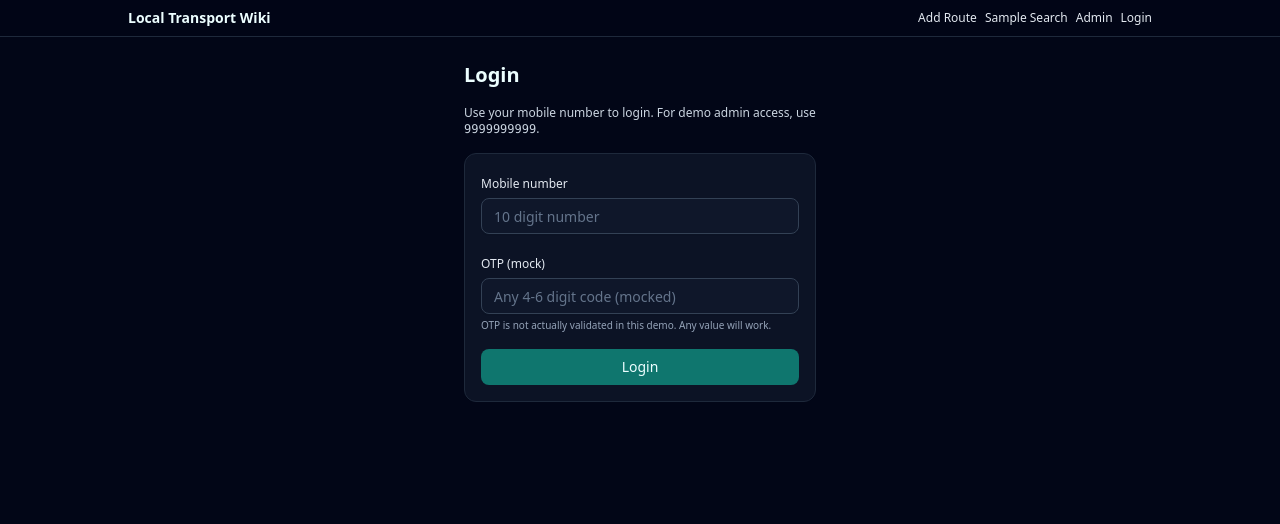
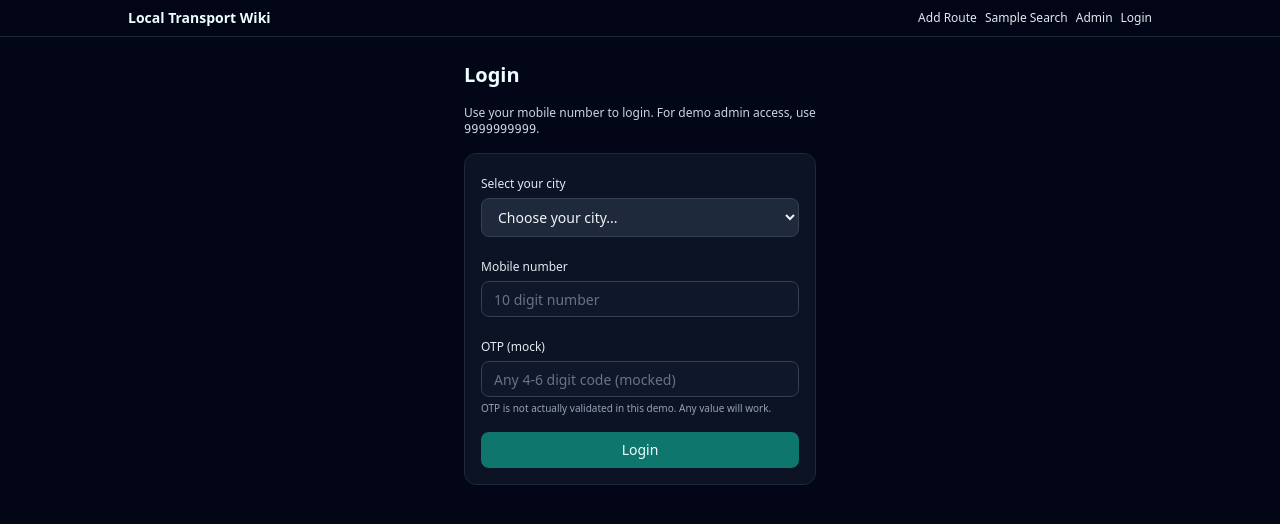
Before and after one commit to subhampaul967/local-route-finder, a Next.js app in the folder frontend/: page /login in a window 1280 px wide. Shown: the top 524 px of the page. Built offline with nearby package versions, Linux system fonts and the light colour scheme.

Commit message:
Add city selection to login page and display selected city on homepage

```diff
--- a/frontend/app/login/page.tsx
+++ b/frontend/app/login/page.tsx
@@ -9,6 +9,95 @@ import { Input } from "@/components/ui/input";
 import { Label } from "@/components/ui/label";
 import { Button } from "@/components/ui/button";
 
+const INDIAN_CITIES = [
+  "Kolkata",
+  "Delhi",
+  "Mumbai",
+  "Durgapur",
+  "Nabadwip",
+  "Chandigarh",
+  "Goa",
+  "Bangalore",
+  "Chennai",
+  "Hyderabad",
+  "Pune",
+  "Jaipur",
+  "Lucknow",
+  "Ahmedabad",
+  "Surat",
+  "Kanpur",
+  "Nagpur",
+  "Indore",
+  "Thane",
+  "Bhopal",
+  "Visakhapatnam",
+  "Pimpri-Chinchwad",
+  "Patna",
+  "Vadodara",
+  "Ghaziabad",
+  "Ludhiana",
+  "Agra",
+  "Nashik",
+  "Faridabad",
+  "Meerut",
+  "Rajkot",
+  "Kalyan-Dombivali",
+  "Vasai-Virar",
+  "Varanasi",
+  "Srinagar",
+  "Aurangabad",
+  "Dhanbad",
+  "Amritsar",
+  "Navi Mumbai",
+  "Allahabad",
+  "Ranchi",
+  "Howrah",
+  "Coimbatore",
+  "Jabalpur",
+  "Gwalior",
+  "Vijayawada",
+  "Jodhpur",
+  "Madurai",
+  "Raipur",
+  "Kota",
+  "Guwahati",
+  "Chandigarh",
+  "Hubli-Dharwad",
+  "Cochin",
+  "Cuttack",
+  "Dehradun",
+  "Durgapur",
+  "Asansol",
+  "Rourkela",
+  "Nanded",
+  "Kolhapur",
+  "Ajmer",
+  "Akola",
+  "Amravati",
+  "Bokaro",
+  "Bhilai",
+  "Bilaspur",
+  "Bikaner",
+  "Bhubaneswar",
+  "Corporation (Chennai)",
+  "Davanagere",
+  "Dharwad",
+  "Erode",
+  "Gulbarga",
+  "Kurnool",
+  "Latur",
+  "Nellore",
+  "Pondicherry",
+  "Sangli",
+  "Siliguri",
+  "Tiruchirappalli",
+  "Tirupur",
+  "Ujjain",
+  "Vijayawada",
+  "Warangal",
+  "Nabadwip",
+];
+
 export default function LoginPage() {
   const router = useRouter();
   const { setAuth } = useAuthStore();
@@ -17,10 +106,16 @@ export default function LoginPage() {
   const [otp, setOtp] = useState("");
   const [loading, setLoading] = useState(false);
   const [otpSent, setOtpSent] = useState(false);
+  const [selectedCity, setSelectedCity] = useState("");
 
   const handleSendOtp = async () => {
     if (!phone.trim()) {
       alert("Please enter your mobile number.");
+      return;
+    }
+
+    if (!selectedCity) {
+      alert("Please select your city.");
       return;
     }
 
@@ -48,6 +143,11 @@ export default function LoginPage() {
       return;
     }
 
+    if (!selectedCity) {
+      alert("Please select your city.");
+      return;
+    }
+
     setLoading(true);
     try {
       const response = await loginRequest(phone, otp);
@@ -55,6 +155,9 @@ export default function LoginPage() {
         token: string;
         user: { id: string; phone: string; role: string; name?: string | null };
       };
+
+      // Store selected city in localStorage for use throughout the app
+      localStorage.setItem('selectedCity', selectedCity);
 
       setAuth(data.user as any, data.token);
       router.push("/");
@@ -76,6 +179,23 @@ export default function LoginPage() {
       </p>
 
       <Card className="space-y-4 bg-slate-900/60 p-4">
+        <div className="space-y-1">
+          <Label htmlFor="city">Select your city</Label>
+          <select
+            id="city"
+            value={selectedCity}
+            onChange={(e) => setSelectedCity(e.target.value)}
+            className="w-full rounded-md border border-slate-700 bg-slate-800 px-3 py-2 text-sm text-slate-100 focus:border-blue-500 focus:outline-none focus:ring-1 focus:ring-blue-500"
+          >
+            <option value="">Choose your city...</option>
+            {INDIAN_CITIES.map((city) => (
+              <option key={city} value={city}>
+                {city}
+              </option>
+            ))}
+          </select>
+        </div>
+
         <div className="space-y-1">
           <Label htmlFor="phone">Mobile number</Label>
           <Input
--- a/frontend/app/page.tsx
+++ b/frontend/app/page.tsx
@@ -1,7 +1,7 @@
 'use client';
 
 import { useRouter } from "next/navigation";
-import { useState } from "react";
+import { useState, useEffect } from "react";
 import { SearchForm } from "@/components/search/SearchForm";
 import { Card } from "@/components/ui/card";
 
@@ -9,6 +9,13 @@ export default function HomePage() {
   const router = useRouter();
   const [from, setFrom] = useState("");
   const [to, setTo] = useState("");
+  const [selectedCity, setSelectedCity] = useState("");
+
+  // Load selected city from localStorage on mount
+  useEffect(() => {
+    const city = localStorage.getItem('selectedCity') || "";
+    setSelectedCity(city);
+  }, []);
 
   // Simple client-side validation before navigating to results page.
   const handleSubmit = () => {
@@ -26,6 +33,15 @@ export default function HomePage() {
       <h1 className="text-center text-2xl font-semibold tracking-tight text-brand-foreground">
         Local Bus / Shared Auto Finder
       </h1>
+
+      {selectedCity && (
+        <div className="text-center">
+          <span className="inline-flex items-center rounded-full bg-blue-500/10 px-3 py-1 text-sm text-blue-400">
+            📍 {selectedCity}
+          </span>
+        </div>
+      )}
+
       <p className="text-center text-sm text-slate-300">
         Search routes like <span className="font-semibold">"Railway Station to College"</span>
         {" "}
```
